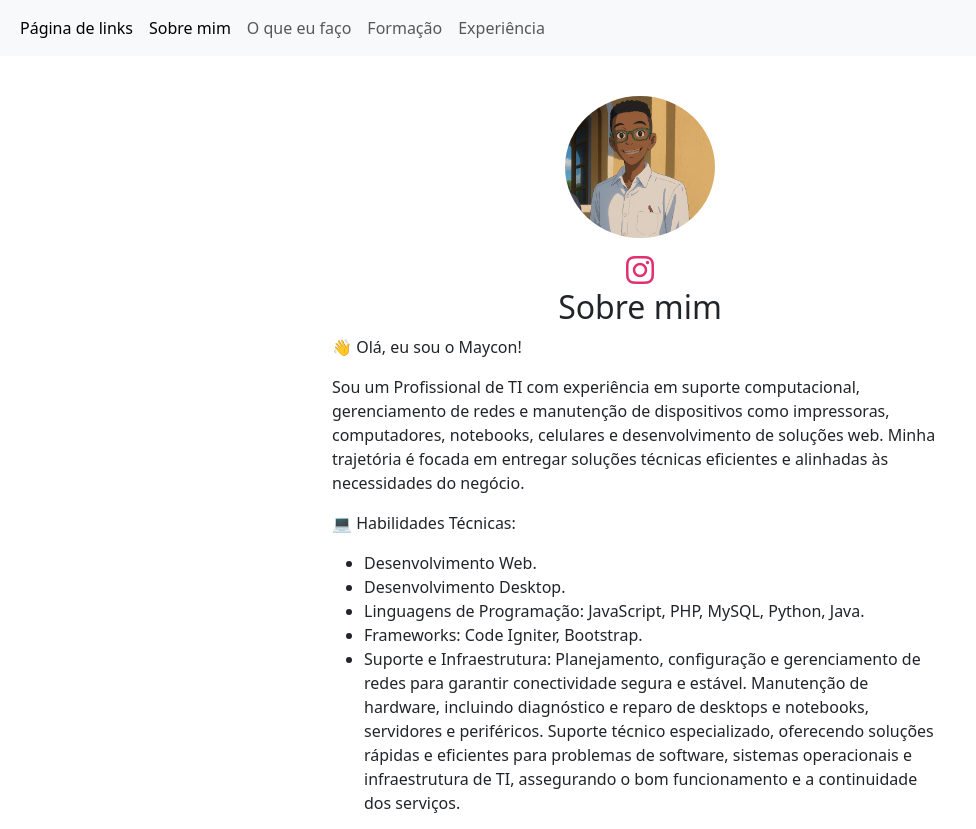
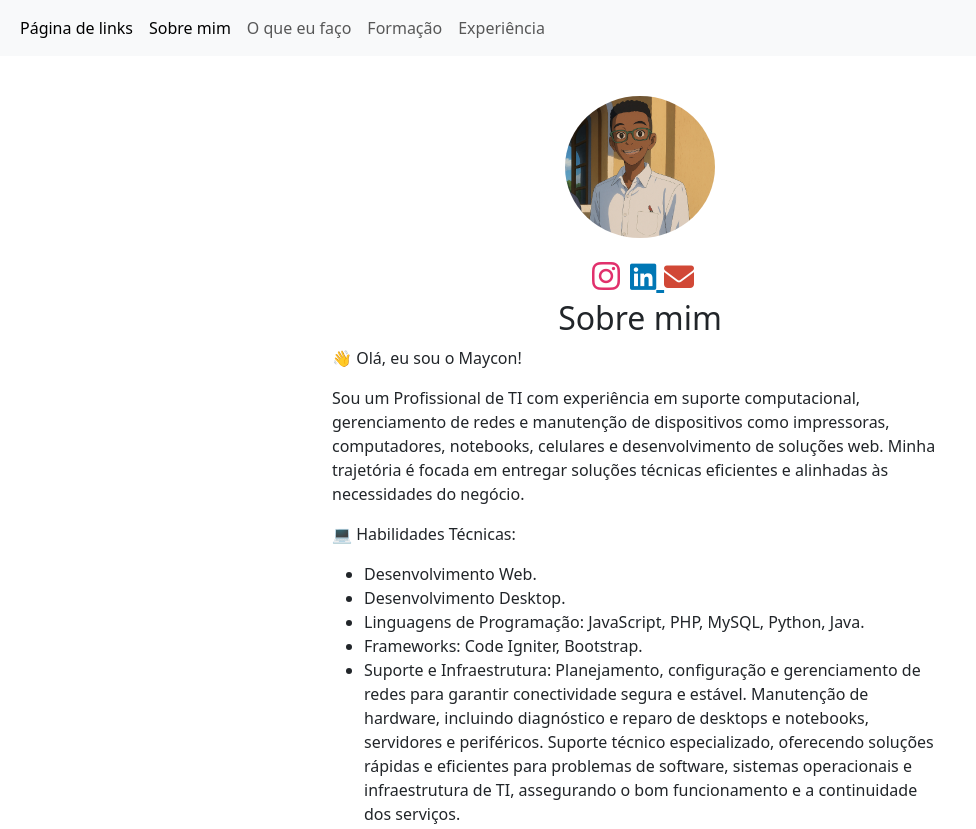
Before and after one commit to MayconBruno7/mbtech7, a plain HTML site: page responsavelTecnico.html in a window 1280 px wide. Shown: the top 829 px of the page, without its empty margins (0-976 px from the left). Drawn offline with nearby package versions, Linux system fonts and the light colour scheme.

Commit message:
Links e icones do linkedin, email e instagram adicionados

```diff
--- a/responsavelTecnico.html
+++ b/responsavelTecnico.html
@@ -48,6 +48,14 @@
 
             <div>
                 <a class="instagram" href="https://www.instagram.com/mayconbrun0_/" target="_blank"><i class="fa-brands fa-instagram fa-2x fa-fw"></i></a>
+
+                <a href="https://www.linkedin.com/in/maycon-bruno-a1ab60232/" target="_blank" style="font-size: 30px; color: #0077B5;">
+                    <i class="fab fa-linkedin"></i>
+                </a>
+
+                <a href="mailto:maycon7ads@gmail.com" target="_blank" style="font-size: 30px; color: #D14836;">
+                    <i class="fas fa-envelope"></i>
+                </a>
             </div>
 
             <header>
```
